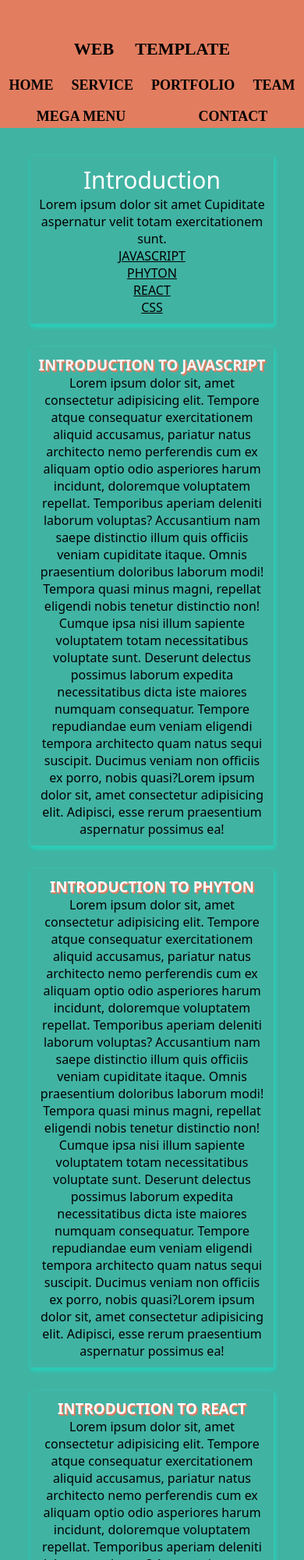
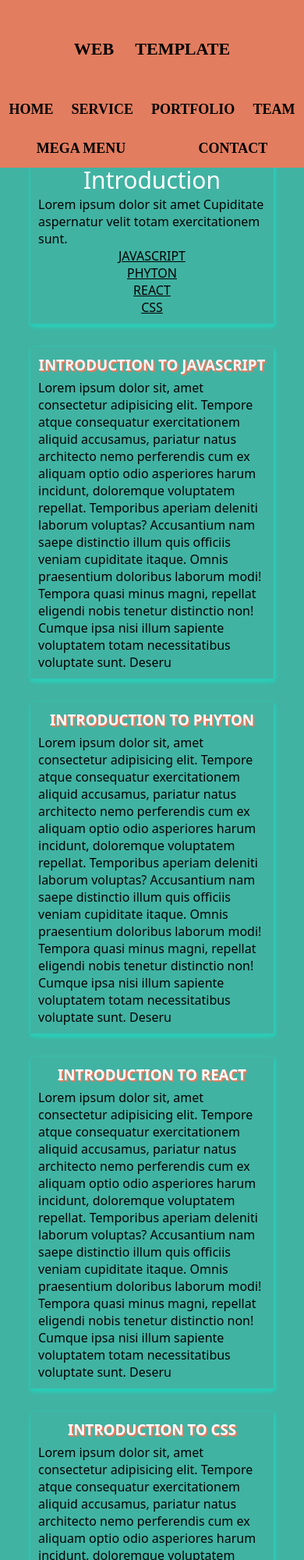
Before and after one commit to technurse911/Website-Template, a plain HTML site: page index.html in a window 390 px wide. Shown: the top 2000 px of the page at 78% size. Drawn offline with Linux system fonts and the light colour scheme.

Commit message:
updated files

```diff
--- a/header.css
+++ b/header.css
@@ -83,10 +83,6 @@
         font-size: 22px;
         text-align: center;
       }
-      .title{
-        margin-bottom: 4px;
-      }
-
       nav{
         flex: none;
         text-align: center;
@@ -106,6 +102,7 @@
         margin: 4% auto;
         margin-bottom: 4px;
         padding: 0 8px;
+        padding-bottom: 10px;
       }
 
       .nav-link {
--- a/index.html
+++ b/index.html
@@ -57,27 +57,27 @@
 
         <section>
         <h3  style="color: whitesmoke;"> INTRODUCTION TO Javascript</h3>
-        <p>Lorem ipsum dolor sit, amet consectetur adipisicing elit. Tempore atque consequatur exercitationem aliquid accusamus, pariatur natus architecto nemo perferendis cum ex aliquam optio odio asperiores harum incidunt, doloremque voluptatem repellat. Temporibus aperiam deleniti laborum voluptas? Accusantium nam saepe distinctio illum quis officiis veniam cupiditate itaque. Omnis praesentium doloribus laborum modi! Tempora quasi minus magni, repellat eligendi nobis tenetur distinctio non! Cumque ipsa nisi illum sapiente voluptatem totam necessitatibus voluptate sunt. Deserunt delectus possimus laborum expedita necessitatibus dicta iste maiores numquam consequatur. Tempore repudiandae eum veniam eligendi tempora architecto quam natus sequi suscipit. Ducimus veniam non officiis ex porro, nobis quasi?Lorem ipsum dolor sit, amet consectetur adipisicing elit. Adipisci, esse rerum praesentium aspernatur possimus ea!</p>
+        <p>Lorem ipsum dolor sit, amet consectetur adipisicing elit. Tempore atque consequatur exercitationem aliquid accusamus, pariatur natus architecto nemo perferendis cum ex aliquam optio odio asperiores harum incidunt, doloremque voluptatem repellat. Temporibus aperiam deleniti laborum voluptas? Accusantium nam saepe distinctio illum quis officiis veniam cupiditate itaque. Omnis praesentium doloribus laborum modi! Tempora quasi minus magni, repellat eligendi nobis tenetur distinctio non! Cumque ipsa nisi illum sapiente voluptatem totam necessitatibus voluptate sunt. Deseru</p>
         </section>
 
         <section>
         <h3> INTRODUCTION TO Phyton</h3>
-        <p>Lorem ipsum dolor sit, amet consectetur adipisicing elit. Tempore atque consequatur exercitationem aliquid accusamus, pariatur natus architecto nemo perferendis cum ex aliquam optio odio asperiores harum incidunt, doloremque voluptatem repellat. Temporibus aperiam deleniti laborum voluptas? Accusantium nam saepe distinctio illum quis officiis veniam cupiditate itaque. Omnis praesentium doloribus laborum modi! Tempora quasi minus magni, repellat eligendi nobis tenetur distinctio non! Cumque ipsa nisi illum sapiente voluptatem totam necessitatibus voluptate sunt. Deserunt delectus possimus laborum expedita necessitatibus dicta iste maiores numquam consequatur. Tempore repudiandae eum veniam eligendi tempora architecto quam natus sequi suscipit. Ducimus veniam non officiis ex porro, nobis quasi?Lorem ipsum dolor sit, amet consectetur adipisicing elit. Adipisci, esse rerum praesentium aspernatur possimus ea!</p>
+        <p>Lorem ipsum dolor sit, amet consectetur adipisicing elit. Tempore atque consequatur exercitationem aliquid accusamus, pariatur natus architecto nemo perferendis cum ex aliquam optio odio asperiores harum incidunt, doloremque voluptatem repellat. Temporibus aperiam deleniti laborum voluptas? Accusantium nam saepe distinctio illum quis officiis veniam cupiditate itaque. Omnis praesentium doloribus laborum modi! Tempora quasi minus magni, repellat eligendi nobis tenetur distinctio non! Cumque ipsa nisi illum sapiente voluptatem totam necessitatibus voluptate sunt. Deseru</p>
         </section>
 
         <section>
         <h3 >INTRODUCTION TO React</h3>
-        <p>Lorem ipsum dolor sit, amet consectetur adipisicing elit. Tempore atque consequatur exercitationem aliquid accusamus, pariatur natus architecto nemo perferendis cum ex aliquam optio odio asperiores harum incidunt, doloremque voluptatem repellat. Temporibus aperiam deleniti laborum voluptas? Accusantium nam saepe distinctio illum quis officiis veniam cupiditate itaque. Omnis praesentium doloribus laborum modi! Tempora quasi minus magni, repellat eligendi nobis tenetur distinctio non! Cumque ipsa nisi illum sapiente voluptatem totam necessitatibus voluptate sunt. Deserunt delectus possimus laborum expedita necessitatibus dicta iste maiores numquam consequatur. Tempore repudiandae eum veniam eligendi tempora architecto quam natus sequi suscipit. Ducimus veniam non officiis ex porro, nobis quasi?Lorem ipsum dolor sit, amet consectetur adipisicing elit. Adipisci, esse rerum praesentium aspernatur possimus ea!</p>
+        <p>Lorem ipsum dolor sit, amet consectetur adipisicing elit. Tempore atque consequatur exercitationem aliquid accusamus, pariatur natus architecto nemo perferendis cum ex aliquam optio odio asperiores harum incidunt, doloremque voluptatem repellat. Temporibus aperiam deleniti laborum voluptas? Accusantium nam saepe distinctio illum quis officiis veniam cupiditate itaque. Omnis praesentium doloribus laborum modi! Tempora quasi minus magni, repellat eligendi nobis tenetur distinctio non! Cumque ipsa nisi illum sapiente voluptatem totam necessitatibus voluptate sunt. Deseru</p>
         </section>
 
        <section>
         <h3> INTRODUCTION TO CSS</h3>
-        <p>Lorem ipsum dolor sit, amet consectetur adipisicing elit. Tempore atque consequatur exercitationem aliquid accusamus, pariatur natus architecto nemo perferendis cum ex aliquam optio odio asperiores harum incidunt, doloremque voluptatem repellat. Temporibus aperiam deleniti laborum voluptas? Accusantium nam saepe distinctio illum quis officiis veniam cupiditate itaque. Omnis praesentium doloribus laborum modi! Tempora quasi minus magni, repellat eligendi nobis tenetur distinctio non! Cumque ipsa nisi illum sapiente voluptatem totam necessitatibus voluptate sunt. Deserunt delectus possimus laborum expedita necessitatibus dicta iste maiores numquam consequatur. Tempore repudiandae eum veniam eligendi tempora architecto quam natus sequi suscipit. Ducimus veniam non officiis ex porro, nobis quasi?Lorem ipsum dolor sit, amet consectetur adipisicing elit. Adipisci, esse rerum praesentium aspernatur possimus ea!</p>
+        <p>Lorem ipsum dolor sit, amet consectetur adipisicing elit. Tempore atque consequatur exercitationem aliquid accusamus, pariatur natus architecto nemo perferendis cum ex aliquam optio odio asperiores harum incidunt, doloremque voluptatem repellat. Temporibus aperiam deleniti laborum voluptas? Accusantium nam saepe distinctio illum quis officiis veniam cupiditate itaque. Omnis praesentium doloribus laborum modi! Tempora quasi minus magni, repellat eligendi nobis tenetur distinctio non! Cumque ipsa nisi illum sapiente voluptatem totam necessitatibus voluptate sunt. Deseru</p>
        </section>
 
        <section>
         <h3> INTRODUCTION TO Javascript</h3>
-        <p>Lorem ipsum dolor sit, amet consectetur adipisicing elit. Tempore atque consequatur exercitationem aliquid accusamus, pariatur natus architecto nemo perferendis cum ex aliquam optio odio asperiores harum incidunt, doloremque voluptatem repellat. Temporibus aperiam deleniti laborum voluptas? Accusantium nam saepe distinctio illum quis officiis veniam cupiditate itaque. Omnis praesentium doloribus laborum modi! Tempora quasi minus magni, repellat eligendi nobis tenetur distinctio non! Cumque ipsa nisi illum sapiente voluptatem totam necessitatibus voluptate sunt. Deserunt delectus possimus laborum expedita necessitatibus dicta iste maiores numquam consequatur. Tempore repudiandae eum veniam eligendi tempora architecto quam natus sequi suscipit. Ducimus veniam non officiis ex porro, nobis quasi?Lorem ipsum dolor sit, amet consectetur adipisicing elit. Adipisci, esse rerum praesentium aspernatur possimus ea!</p>
+        <p>Lorem ipsum dolor sit, amet consectetur adipisicing elit. Tempore atque consequatur exercitationem aliquid accusamus, pariatur natus architecto nemo perferendis cum ex aliquam optio odio asperiores harum incidunt, doloremque voluptatem repellat. Temporibus aperiam deleniti laborum voluptas? Accusantium nam saepe distinctio illum quis officiis veniam cupiditate itaque. Omnis praesentium doloribus laborum modi! Tempora quasi minus magni, repellat eligendi nobis tenetur distinctio non! Cumque ipsa nisi illum sapiente voluptatem totam necessitatibus voluptate sunt. Deseru</p>
        </section>
 
          <section>
--- a/main.css
+++ b/main.css
@@ -15,6 +15,11 @@ section h3{
     color: white;
     text-shadow: 1px 1px 1px #E27D60, 2px 2px 1px #E27D60;
     text-transform: uppercase;
+    padding-bottom: 6px;
+}
+
+section p{
+    text-align: start;
 }
 
 .introduction{
```
